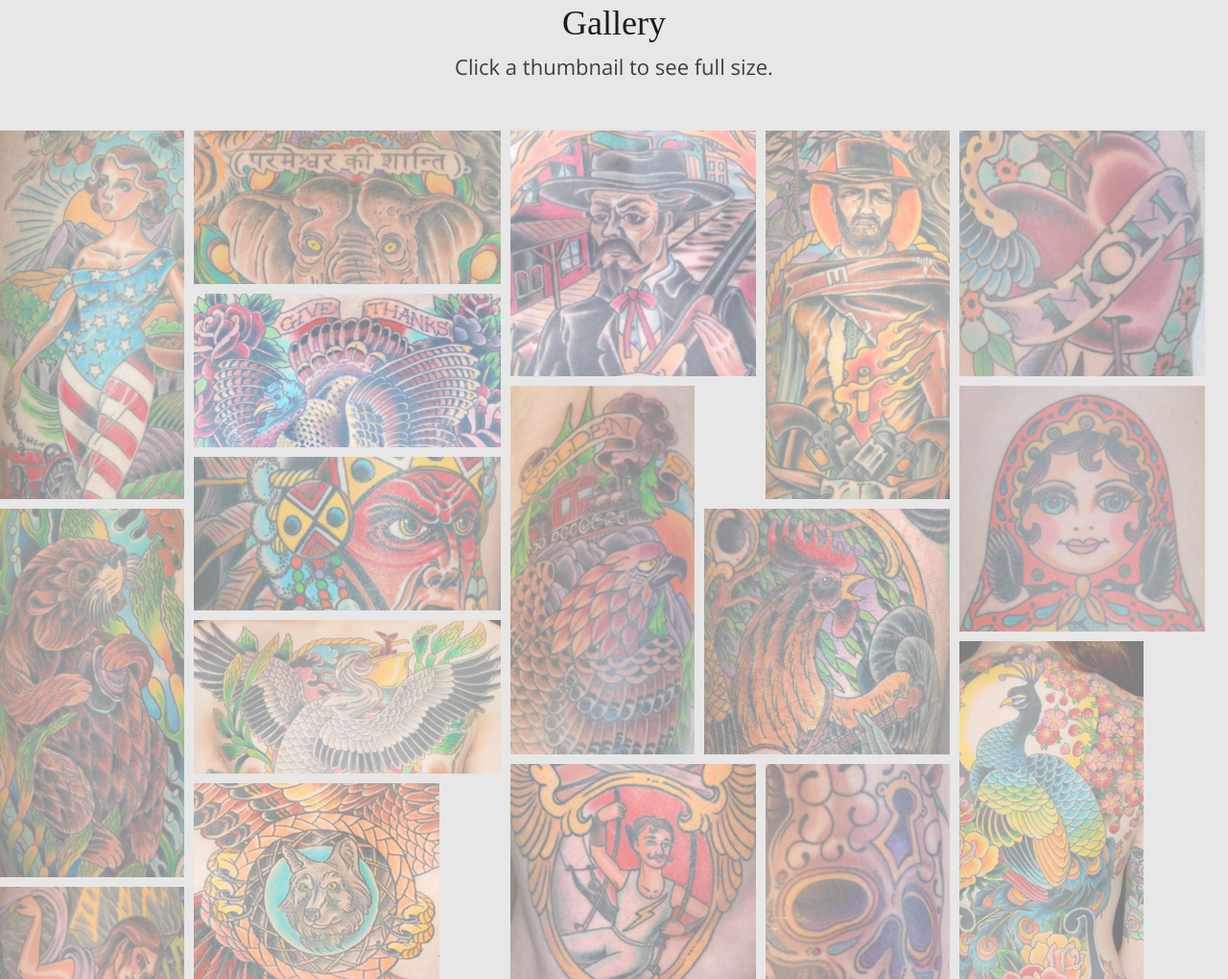
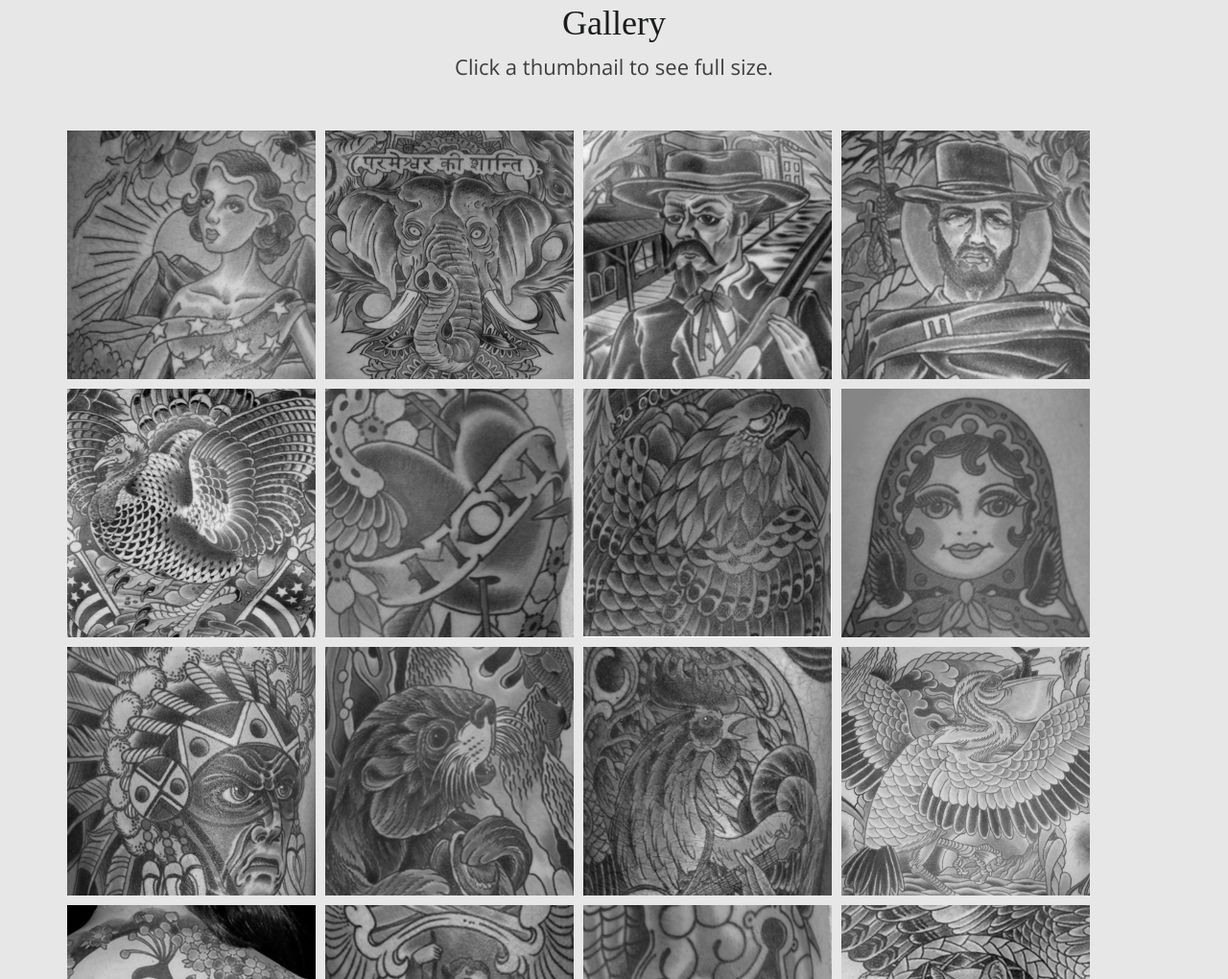
Before and after one commit to elliotweaver/tatoo, a plain HTML site: page index.html in a window 1280 px wide. Shown: the part 1780-2800 px from the top of the page at 96% size. Drawn offline with nearby package versions, Linux system fonts and the light colour scheme; a web font is replaced by a local one.

Commit message:
latest round of changes: portfolio squares/grey/color + instagram link large res fix + hero large res fix

```diff
--- a/css/main.css
+++ b/css/main.css
@@ -11,6 +11,7 @@ body {
   font-family: 'Open Sans', sans-serif;
   font-style: normal;
   font-weight: 300;
+  background: #000;
 }
 h1,h2,h3 {
   font-family: 'Ledger', serif;
@@ -52,10 +53,11 @@ a.navbar-brand {
 
 /* Hero */
 .page-hero {
-  background: url("../img/HeroPicture2.jpg") no-repeat scroll center center transparent;
+  background: url("../img/HeroPicture2.jpg") no-repeat scroll center center #000;
   background-size: cover;
   min-height: 620px;
-  margin-bottom: 0;
+  max-width: 1380px;
+  margin: 0 auto;
 }
 
 /* About */
@@ -97,22 +99,33 @@ a.navbar-brand {
   margin-bottom: 50px;
 }
 .page-gallery .item  {
-  width: 20%;
+  width: 259px !important;
+  height: 259px !important;
+  overflow: hidden;
   background: #FFF;
   cursor: pointer;
 }
 .page-gallery .item.t {
-  width: 15%;
+  width: 250px;
+  height: 250px;
+  overflow: hidden;
 }
 .page-gallery .item.s {
-  width: 20%;
+  width: 250px;
+  height: 250px;
+  overflow: hidden;
 }
 .page-gallery .item.w {
-  width: 25%;
+  width: 250px;
+  height: 250px;
+  overflow: hidden;
 }
 .page-gallery .item img {
   max-width: 100%;
-  opacity: .5;
+  opacity: 1;
+  -webkit-filter: grayscale(100%);
+  -moz-filter: grayscale(100%);
+  filter: grayscale(100%);
   transition: all .5s;
   -ms-transition: all .5s;
   -o-transition: all .5s;
@@ -121,6 +134,9 @@ a.navbar-brand {
 }
 .page-gallery .item img:hover {
   opacity: 1;
+  -webkit-filter: grayscale(0%);
+  -moz-filter: grayscale(0%);
+  filter: grayscale(0%);
 }
 .page-gallery .pop {
   visibility: hidden;
@@ -206,7 +222,7 @@ a.navbar-brand {
 
 /* Contact */
 .page-contact {
-  background: url("../img/ContactBG.jpg") no-repeat scroll center center transparent;
+  background: url("../img/ContactBG2.png") no-repeat scroll center center transparent;
   background-size: cover;
   padding-bottom: 0px;
 }
@@ -244,6 +260,8 @@ a.navbar-brand {
   display: block;
   font-size: 22px;
   line-height: 80px;
+  background: rgba(0,0,0,.5);
+  padding: 10px 0;
 }
 .page-contact span a {
   margin-left: 10px;
@@ -266,7 +284,7 @@ a.navbar-brand {
   color: #ff613d;
 }
 footer {
-  margin-bottom: 50px;
+
 }
 
 .pop {
@@ -279,11 +297,3 @@ footer {
 /* ==========================================================================
    Media Queries
    ========================================================================== */
-
-@media (max-width: 768px){
-
-  footer {
-    margin-bottom: 100px;
-  }
-
-}
--- a/index.html
+++ b/index.html
@@ -120,28 +120,29 @@
           <p>Click a thumbnail to see full size.</p>
         </header>
       </div>
+      <div class="container">
         <div id="packery">
 
           <div class="item t"><img src="img/AmericanWoman_Tall.jpg"><div class="pop"><img src="img/large/AmericanWoman.jpg"><div class="close">&times;</div></div></div>
-        <div class="item w"><img src="img/Elephant_Wide.jpg"><div class="pop"><img src="img/large/Elephant.jpg"><div class="close">&times;</div></div></div>
+          <div class="item w"><img src="img/Elephant_s.jpg"><div class="pop"><img src="img/large/Elephant.jpg"><div class="close">&times;</div></div></div>
           <div class="item s"><img src="img/GunSlinger_Square.jpg"><div class="pop"><img src="img/large/GunSlinger.jpg"><div class="close">&times;</div></div></div>
 
           <div class="item t"><img src="img/Clint_Tall.jpg"><div class="pop"><img src="img/large/Clint.jpg"><div class="close">&times;</div></div></div>
-        <div class="item w"><img src="img/GiveThanks_Wide.jpg"><div class="pop"><img src="img/large/GiveThanks.jpg"><div class="close">&times;</div></div></div>
+          <div class="item w"><img src="img/GiveThanks_s.jpg"><div class="pop"><img src="img/large/GiveThanks.jpg"><div class="close">&times;</div></div></div>
           <div class="item s"><img src="img/Mom_Square.jpg"><div class="pop"><img src="img/large/Mom.jpg"><div class="close">&times;</div></div></div>
 
-        <div class="item t"><img src="img/HawkLeg_Tall.jpg"><div class="pop"><img src="img/large/HawkLeg.jpg"><div class="close">&times;</div></div></div>
+          <div class="item t"><img src="img/HawkLeg_s.jpg"><div class="pop"><img src="img/large/HawkLeg.jpg"><div class="close">&times;</div></div></div>
           <div class="item s"><img src="img/NestingDoll_Square.jpg"><div class="pop"><img src="img/large/NestingDoll.jpg"><div class="close">&times;</div></div></div>
-        <div class="item w"><img src="img/Indian_Wide.jpg"><div class="pop"><img src="img/large/Indian.jpg"><div class="close">&times;</div></div></div>
+          <div class="item w"><img src="img/Indian_s.jpg"><div class="pop"><img src="img/large/Indian.jpg"><div class="close">&times;</div></div></div>
 
           <div class="item t"><img src="img/Otter_Tall.jpg"><div class="pop"><img src="img/large/Otter.jpg"><div class="close">&times;</div></div></div>
           <div class="item s"><img src="img/Rooster_Square.jpg"><div class="pop"><img src="img/large/Rooster.jpg"><div class="close">&times;</div></div></div>
-        <div class="item w"><img src="img/Pelican_Wide.jpg"><div class="pop"><img src="img/large/Pelican.jpg"><div class="close">&times;</div></div></div>
+          <div class="item w"><img src="img/Pelican_s.jpg"><div class="pop"><img src="img/large/Pelican.jpg"><div class="close">&times;</div></div></div>
 
           <div class="item t"><img src="img/Peacock_Tall.jpg"><div class="pop"><img src="img/large/Peacock.jpg"><div class="close">&times;</div></div></div>
           <div class="item s"><img src="img/Train_Square.jpg"><div class="pop"><img src="img/large/Train.jpg"><div class="close">&times;</div></div></div>
 
-        <div class="item t"><img src="img/SkullLeg_Tall.jpg"><div class="pop"><img src="img/large/SkullLeg.jpg"><div class="close">&times;</div></div></div>
+          <div class="item t"><img src="img/SkullLeg_s.jpg"><div class="pop"><img src="img/large/SkullLeg.jpg"><div class="close">&times;</div></div></div>
           <div class="item s"><img src="img/WolfHawk_Square.jpg"><div class="pop"><img src="img/large/WolfHawk.jpg"><div class="close">&times;</div></div></div>
 
           <div class="item t"><img src="img/SnakeWoman_Tall.jpg"><div class="pop"><img src="img/large/SnakeWoman.jpg"><div class="close">&times;</div></div></div>
@@ -171,6 +172,7 @@
           <div class="item s"><img src="img/WolfOwl_Square.jpg"></div>
           -->
 
+        </div>
       </div>
     </section>
   </div> <!-- /gallery -->
@@ -209,15 +211,11 @@
             <hr>
           </div>
         </div>
-        <div class="row">
-          <div class="col-md-12">
+      </div>
+    </section>
     <footer>
       <span>Follow Dan on <a href="http://i.instagram.com/danwysuph" target="_blank" title="Follow Dan on Instagram">&nbsp;</a></span>
     </footer>
-          </div>
-        </div>
-      </div>
-    </section>
   </div><!-- /contact -->
 
   <script src="//ajax.googleapis.com/ajax/libs/jquery/1.11.0/jquery.min.js"></script>
```
Also changed, not shown: img/ContactBG2.png (added), img/Elephant_s.jpg (added), img/GiveThanks_s.jpg (added), img/HawkLeg_s.jpg (added), img/Indian_s.jpg (added), img/Pelican_s.jpg (added), img/SkullLeg_s.jpg (added). Lines whose indentation alone changed are shown as unchanged.
